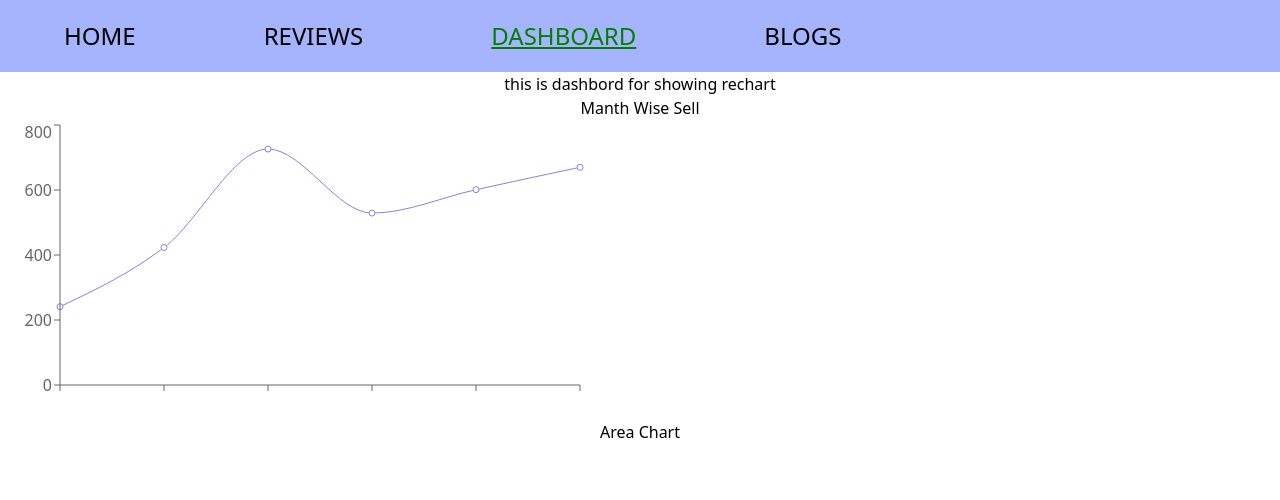
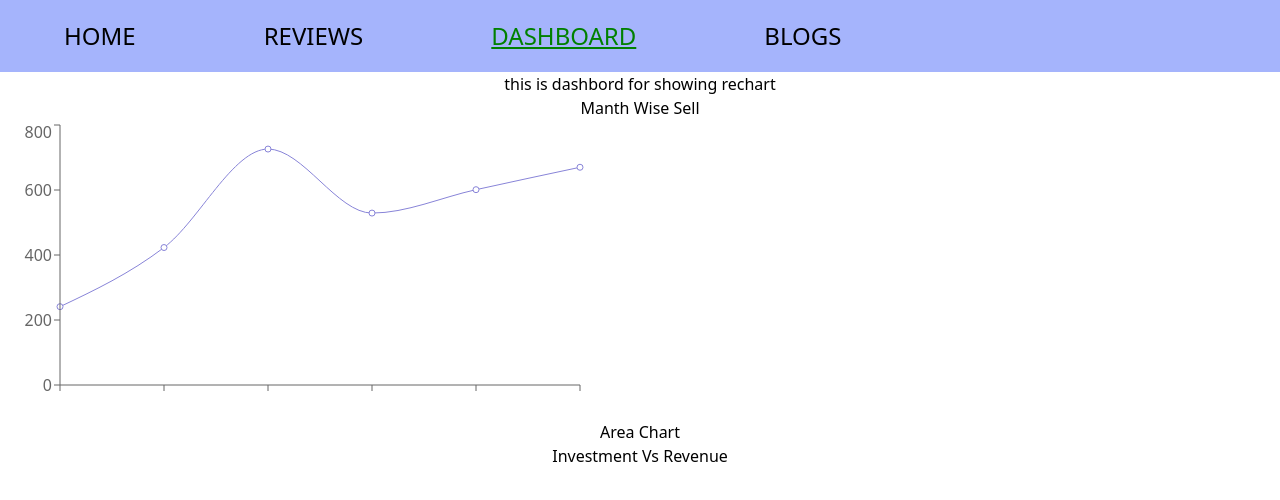
Before and after one commit to Abdur-Rahman-Argon/review-point, a React (Create React App) app: page /dashboard in a window 1280 px wide. Shown: the top 500 px of the page. Built offline with nearby package versions, Linux system fonts and the light colour scheme.

Commit message:
reChart added

```diff
--- a/src/components/Dashboard/Dashboard.js
+++ b/src/components/Dashboard/Dashboard.js
@@ -1,5 +1,7 @@
 import React from "react";
 import AreaChart from "../AreaChart/AreaChart";
+import BarChart from "../BarChart/BarChart";
+import PaiChart from "../PaiChart/PaiChart";
 import Recharts from "../Recharts/Recharts";
 
 const Dashboard = () => {
@@ -8,6 +10,8 @@ const Dashboard = () => {
       <p>this is dashbord for showing rechart</p>
       <Recharts></Recharts>
       <AreaChart></AreaChart>
+      <BarChart></BarChart>
+      <PaiChart></PaiChart>
     </div>
   );
 };
```
